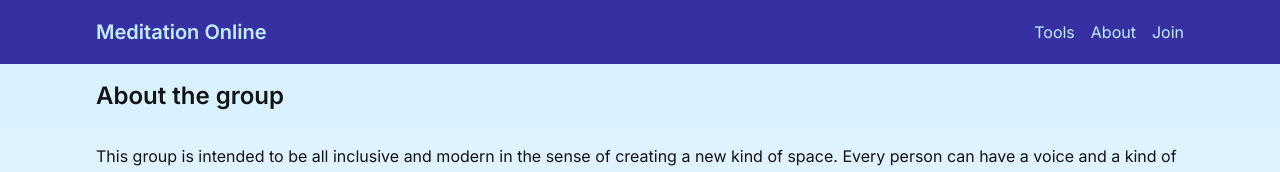
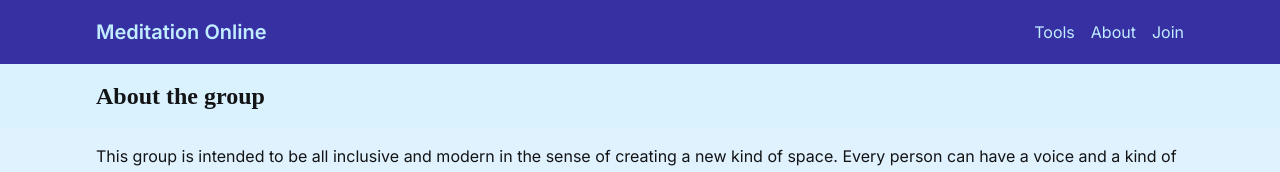
Before and after one commit to mo-sangha/website, a SvelteKit app in the folder frontend/: page /about in a window 1280 px wide. Shown: the top 172 px of the page. Built offline with nearby package versions, Linux system fonts and the light colour scheme; a web font is replaced by a local one.

Commit message:
Minor update

```diff
--- a/frontend/src/app.css
+++ b/frontend/src/app.css
@@ -11,7 +11,7 @@
 
 @layer components {
     .page-header {
-        @apply py-4 text-2xl font-bold p-gutter bg-primary bg-opacity-20;
+        @apply py-4 text-2xl font-bold p-gutter bg-primary bg-opacity-20 font-display;
     }
 
     .page-content-section {
```
